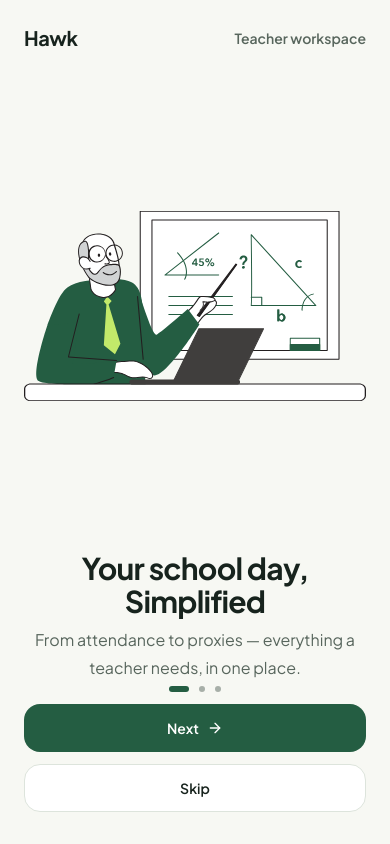
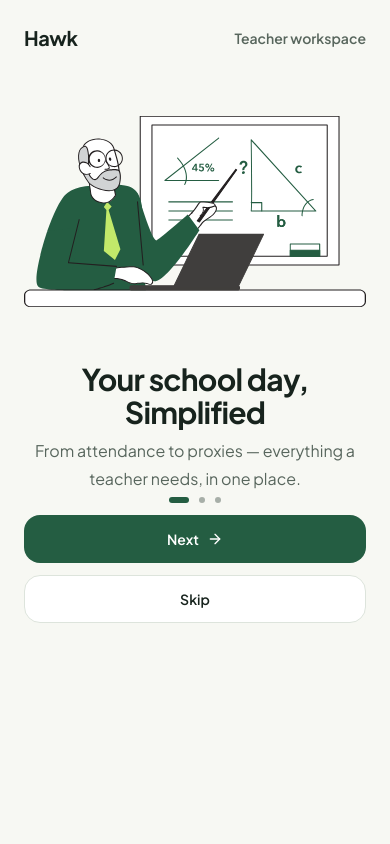
Before and after one commit to koolabhinay07/Hawk, a React (Vite) app: page / in a window 390 px wide. Built offline with nearby package versions, Linux system fonts and the light colour scheme; a web font is replaced by a local one.

Commit message:
Add full project source

```diff
--- a/src/OnboardingFlow.tsx
+++ b/src/OnboardingFlow.tsx
@@ -354,8 +354,8 @@ export default function OnboardingFlow({ onComplete }: { onComplete: (profile?:
             )}
             {screen === "intro" && (
               <div className="animate-[fade-in_260ms_ease-out] flex min-h-0 flex-1 flex-col md:justify-center">
-                <div className={`flex min-h-0 basis-0 flex-1 justify-center md:hidden ${isFirstIntroSlide ? "mb-2 items-end" : "mb-6 items-center"}`}>
-                  <img src={slideIllustration} alt="" className="h-full max-h-[520px] w-auto max-w-full object-contain object-center" />
+              <div className={`flex h-[34dvh] min-h-[220px] max-h-[360px] flex-none justify-center md:hidden ${isFirstIntroSlide ? "mb-2 items-end" : "mb-6 items-center"}`}>
+                <img src={slideIllustration} alt="" className="h-full w-full max-w-full object-contain object-center" />
                 </div>
                 <div className={`flex flex-none flex-col pb-2 text-center md:mt-0 md:h-[370px] md:justify-center md:pb-0 md:text-left ${isFirstIntroSlide ? "mt-0 h-auto" : "mt-auto h-[370px]"}`}>
                   <div className={`flex flex-none flex-col items-center md:h-[172px] md:items-start ${isFirstIntroSlide ? "h-auto justify-start gap-2 md:justify-center" : "h-[148px] justify-center gap-1"}`}>
```
